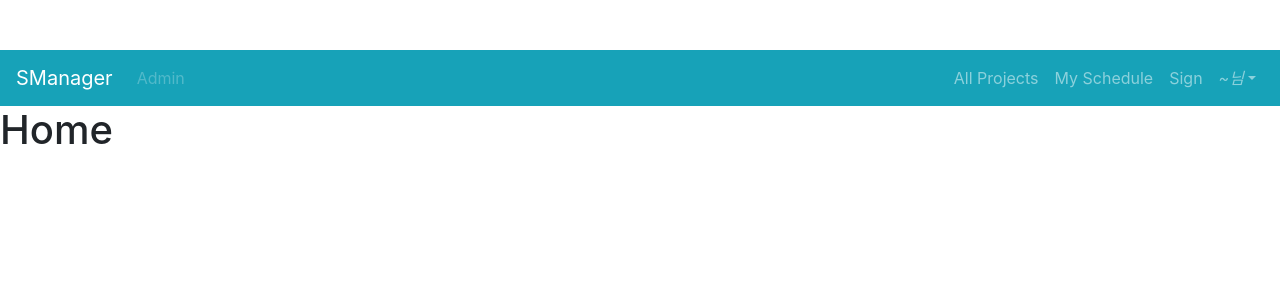
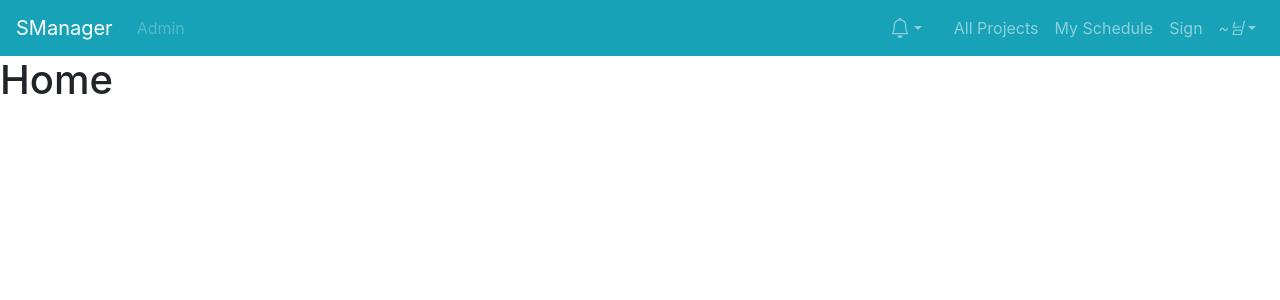
Before and after one commit to chokim-01/ScheduleManager, a Vue app in the folder frontend/: page / in a window 1280 px wide. Shown: the top 300 px of the page. Built offline with nearby package versions, Linux system fonts and the light colour scheme.

Commit message:
[+] Add use bootstrap vue-icon

```diff
--- a/frontend/package.json
+++ b/frontend/package.json
@@ -9,6 +9,7 @@
   },
   "dependencies": {
     "bootstrap": "^4.6.1",
+    "bootstrap-icons": "^1.8.3",
     "bootstrap-vue": "^2.16.0",
     "core-js": "^3.8.3",
     "vue": "^2.6.14",
--- a/frontend/src/components/layout/Header.vue
+++ b/frontend/src/components/layout/Header.vue
@@ -1,5 +1,5 @@
 <template>
-  <div id = "header">
+  <div id="header">
     <b-navbar toggleable="lg" type="dark" variant="info">
       <b-navbar-brand href="/">SManager</b-navbar-brand>
 
@@ -9,11 +9,20 @@
         <b-navbar-nav>
           <b-nav-item href="#" disabled>Admin</b-nav-item>
         </b-navbar-nav>
-
         <!-- Right aligned nav items -->
         <b-navbar-nav class="ml-auto">
           <b-navbar-nav>
             <!-- if cannot access -> disabled -->
+
+            <b-nav-item-dropdown right>
+              <template #button-content>
+                <b-icon icon="bell"></b-icon>
+              </template>
+              <b-dropdown-item> item 1</b-dropdown-item>
+              <b-dropdown-item> item 2</b-dropdown-item>
+            </b-nav-item-dropdown>
+
+            <b-nav-item href="#"><i class="bi bi-bell"></i></b-nav-item>
             <b-nav-item href="#">All Projects</b-nav-item>
             <b-nav-item href="#">My Schedule</b-nav-item>
             <b-nav-item @click="signModalView=true" v-b-modal.modal-Sign>Sign</b-nav-item>
@@ -38,6 +47,7 @@
 </template>
 
 <script>
+
 import SignModal from "../Sign.vue"
 
 export default {
@@ -54,7 +64,4 @@ export default {
 </script>
 
 <style>
-#header {
-  margin-top: 50px;
-}
 </style>
--- a/frontend/src/views/ProfilePage.vue
+++ b/frontend/src/views/ProfilePage.vue
@@ -21,6 +21,4 @@ export default {
 </script>
 
 <style scoped>
-.sidebar {
-}
 </style>
```
Also changed, not shown: 1 other file (tests, documents, lock files or other folders).
